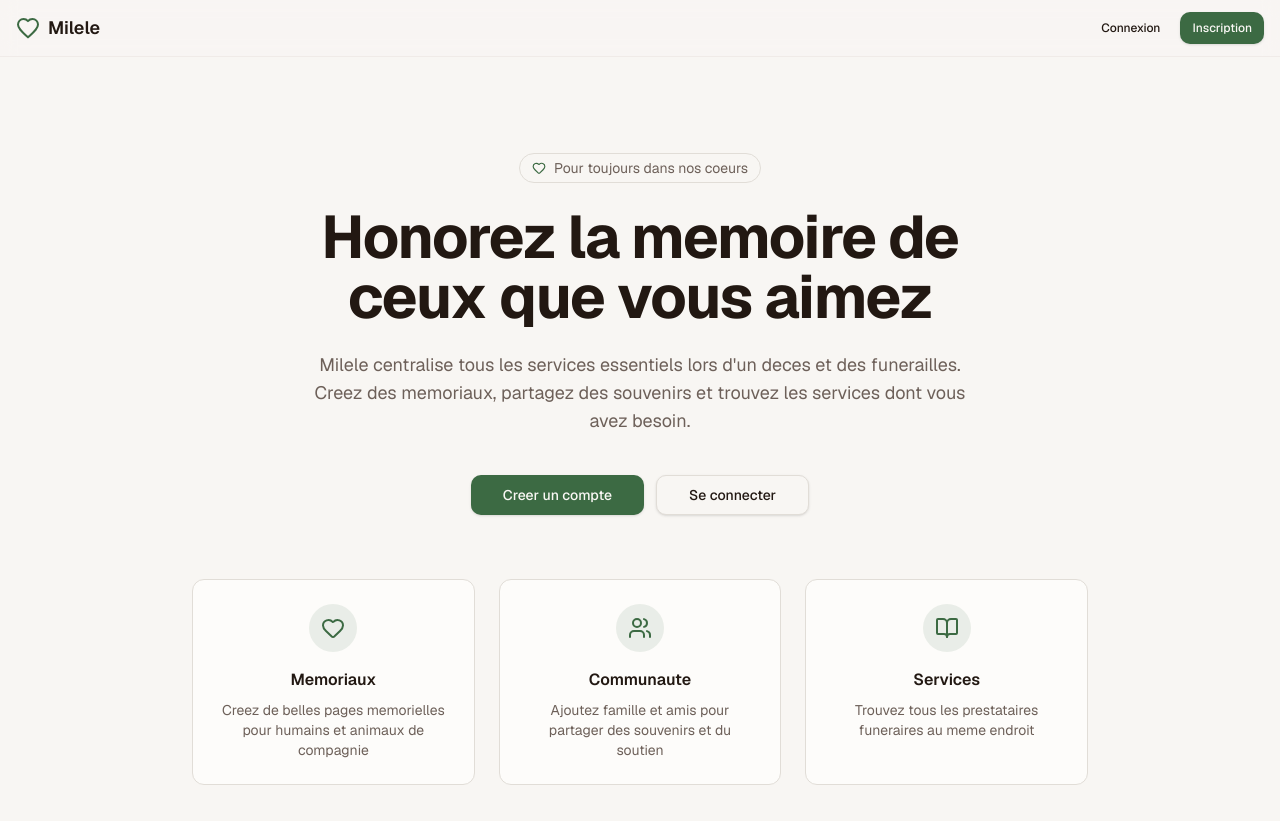
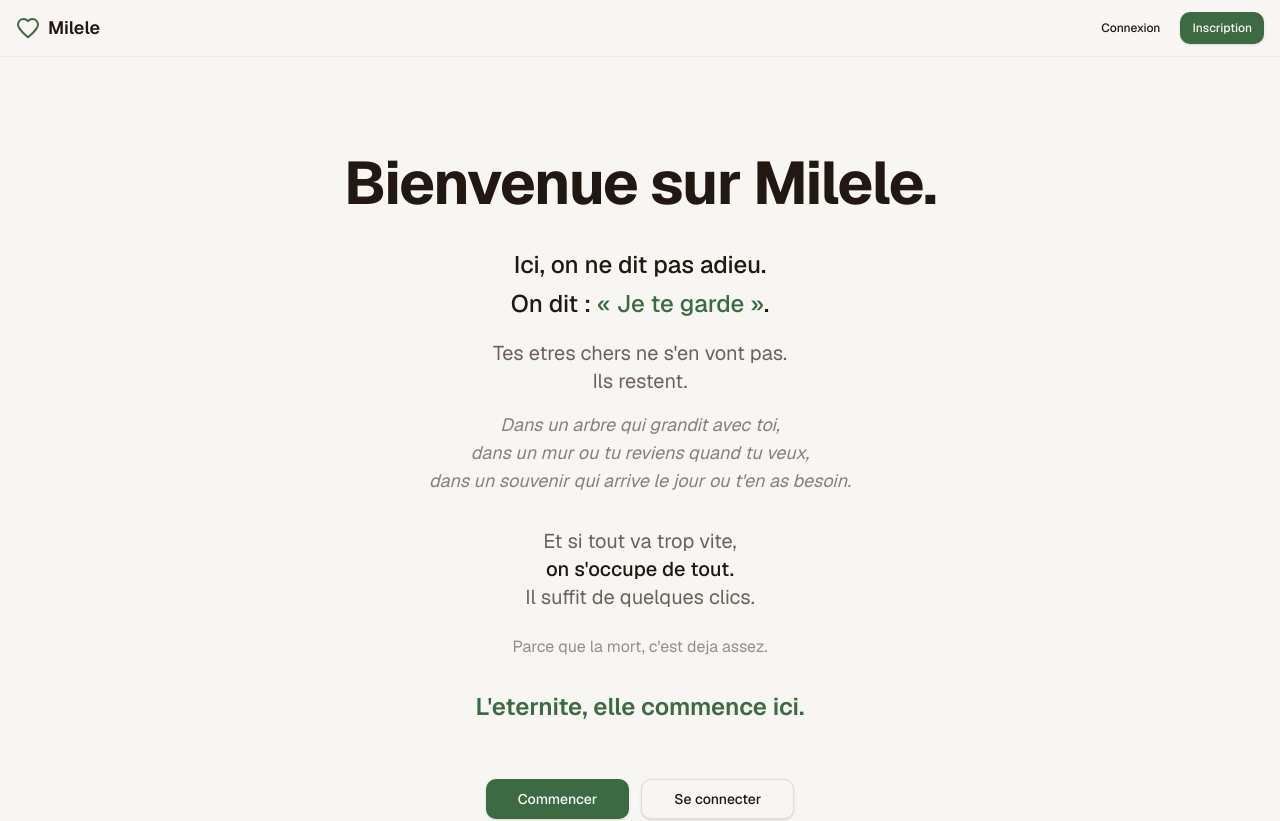
Before and after one commit to kentleyk-ui/milele4ever, a Next.js app: page / in a window 1280 px wide. Shown: the top 821 px of the page. Built offline with nearby package versions, Linux system fonts and the light colour scheme.

Commit message:
feat: update hero section with poetic text
Introduce emotional hero message and adapt feature cards to reflect new themes.

Co-authored-by: kentley <226204974+kentleyk-ui@users.noreply.github.com>

```diff
--- a/components/landing/hero.tsx
+++ b/components/landing/hero.tsx
@@ -1,28 +1,50 @@
 import Link from "next/link"
 import { Button } from "@/components/ui/button"
-import { Heart, Users, BookOpen } from "lucide-react"
+import { TreePine, Heart, MousePointerClick } from "lucide-react"
 
 export function Hero() {
   return (
     <section className="flex-1 flex flex-col items-center justify-center px-4 py-16 md:py-24 text-center">
-      <div className="max-w-3xl mx-auto space-y-6">
-        <div className="inline-flex items-center rounded-full border px-3 py-1 text-sm text-muted-foreground">
-          <Heart className="mr-2 h-3.5 w-3.5 text-primary" />
-          Pour toujours dans nos coeurs
+      <div className="max-w-3xl mx-auto space-y-8">
+        <h1 className="text-4xl font-bold tracking-tight sm:text-5xl md:text-6xl text-balance">
+          Bienvenue sur Milele.
+        </h1>
+
+        <div className="space-y-4 text-xl md:text-2xl text-muted-foreground max-w-2xl mx-auto leading-relaxed">
+          <p className="font-medium text-foreground">
+            Ici, on ne dit pas adieu.<br />
+            On dit : <span className="text-primary">« Je te garde »</span>.
+          </p>
+
+          <p className="text-lg md:text-xl text-pretty">
+            Tes etres chers ne s{"'"}en vont pas.<br />
+            Ils restent.
+          </p>
+
+          <p className="text-base md:text-lg text-muted-foreground/80 italic">
+            Dans un arbre qui grandit avec toi,<br />
+            dans un mur ou tu reviens quand tu veux,<br />
+            dans un souvenir qui arrive le jour ou t{"'"}en as besoin.
+          </p>
+
+          <p className="text-lg md:text-xl pt-4">
+            Et si tout va trop vite,<br />
+            <span className="font-medium text-foreground">on s{"'"}occupe de tout.</span><br />
+            Il suffit de quelques clics.
+          </p>
+
+          <p className="text-base text-muted-foreground/70 pt-2">
+            Parce que la mort, c{"'"}est deja assez.
+          </p>
+
+          <p className="text-xl md:text-2xl font-semibold text-primary pt-4">
+            L{"'"}eternite, elle commence ici.
+          </p>
         </div>
 
-        <h1 className="text-4xl font-bold tracking-tight sm:text-5xl md:text-6xl text-balance">
-          Honorez la memoire de ceux que vous aimez
-        </h1>
-
-        <p className="text-lg text-muted-foreground max-w-2xl mx-auto text-pretty">
-          Milele centralise tous les services essentiels lors d{"'"}un deces et des funerailles.
-          Creez des memoriaux, partagez des souvenirs et trouvez les services dont vous avez besoin.
-        </p>
-
-        <div className="flex flex-col sm:flex-row gap-3 justify-center pt-4">
+        <div className="flex flex-col sm:flex-row gap-3 justify-center pt-6">
           <Button size="lg" asChild>
-            <Link href="/auth/sign-up">Creer un compte</Link>
+            <Link href="/auth/sign-up">Commencer</Link>
           </Button>
           <Button size="lg" variant="outline" asChild>
             <Link href="/auth/login">Se connecter</Link>
@@ -30,21 +52,21 @@ export function Hero() {
         </div>
       </div>
 
-      <div className="grid grid-cols-1 md:grid-cols-3 gap-6 mt-16 max-w-4xl mx-auto w-full">
+      <div className="grid grid-cols-1 md:grid-cols-3 gap-6 mt-20 max-w-4xl mx-auto w-full">
+        <FeatureCard
+          icon={<TreePine className="h-6 w-6" />}
+          title="Un arbre qui grandit"
+          description="Creez un memorial vivant qui evolue avec vos souvenirs"
+        />
         <FeatureCard
           icon={<Heart className="h-6 w-6" />}
-          title="Memoriaux"
-          description="Creez de belles pages memorielles pour humains et animaux de compagnie"
+          title="Un mur pour revenir"
+          description="Un espace ou famille et amis se retrouvent, quand ils veulent"
         />
         <FeatureCard
-          icon={<Users className="h-6 w-6" />}
-          title="Communaute"
-          description="Ajoutez famille et amis pour partager des souvenirs et du soutien"
-        />
-        <FeatureCard
-          icon={<BookOpen className="h-6 w-6" />}
-          title="Services"
-          description="Trouvez tous les prestataires funeraires au meme endroit"
+          icon={<MousePointerClick className="h-6 w-6" />}
+          title="Quelques clics"
+          description="On s'occupe de tout. Services funeraires simplifies."
         />
       </div>
     </section>
```
